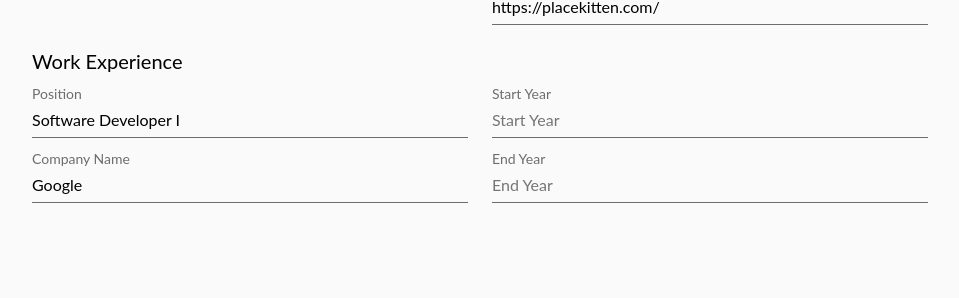
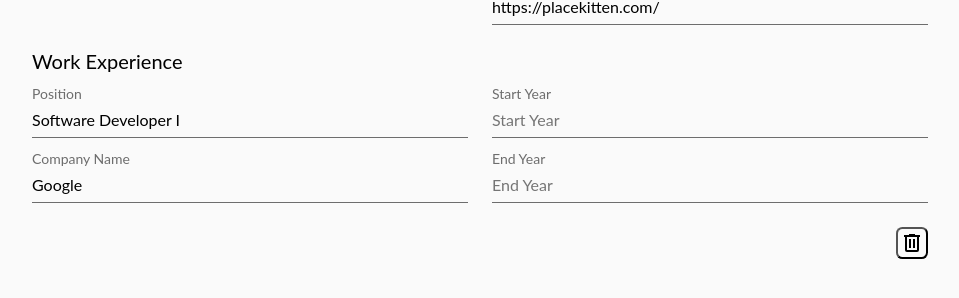
Before and after one commit to ewoknock/cv-generator, a React (Vite) app: page / in a window 1280 px wide. Shown: the part 218-516 px from the top of the page, without its empty margins (160-1119 px from the left). Built offline with nearby package versions, Linux system fonts and the light colour scheme.

Commit message:
Creates delete button component and adds it to the work entry

```diff
--- /dev/null
+++ b/src/components/DeleteButton.jsx
@@ -0,0 +1,22 @@
+import DeleteIcon from '../assets/images/trash-can-outline.svg'
+import '../styles/Button.css'
+
+const deleteImg = new Image()
+deleteImg.src = DeleteIcon
+
+console.log(deleteImg)
+
+function DeleteButton({ onClick }){
+    return (
+        <button
+            type='button'
+            onClick={() => onClick()}
+            aria-label="Delete Entry"
+            className='btn delete-btn'
+        >
+        <img src={DeleteIcon}/>
+        </button>
+    )
+}
+
+export default DeleteButton
--- a/src/components/Work.jsx
+++ b/src/components/Work.jsx
@@ -1,5 +1,6 @@
 import { useContext } from 'react'
 import { DataContext } from '../contexts/DataContext'
+import DeleteButton from './DeleteButton'
 import '../styles/Work.css'
 
     /*
@@ -54,7 +55,8 @@ function Work(){
                 const key = `company${index}`
 
                 return (
-                    <div key={key} className='position'>
+                    <section key={key} className='position'>
+                        <div className='position-entry'>
                             <div className='position-info'>
                                 <div className='form-group'>
                                     <label htmlFor='position' className='form-label'>Position</label>
@@ -108,6 +110,8 @@ function Work(){
                                 </div>
                             </div>
                         </div>
+                        <DeleteButton onClick={() => removeEntry(index)} />
+                    </section>
                 )
             })}
 
--- a/src/index.css
+++ b/src/index.css
@@ -82,6 +82,7 @@ a{
     --font-size-xxxl: 2rem;
     --font-size-xxxxl: 2.5rem;
 
+    --space-xxxxs: 0.1rem;
     --space-xxxs: 0.25rem;
     --space-xxs: 0.375rem;
     --space-xs: 0.5rem;
@@ -92,6 +93,8 @@ a{
     --space-xxl: 2.5rem;
     --space-xxxl: 3rem;
     --space-xxxxl: 4rem;
+
+    --border-radius: .4rem;
 }
 
 #root{
--- /dev/null
+++ b/src/styles/Button.css
@@ -0,0 +1,7 @@
+.delete-btn{
+    align-self: flex-end;
+    width: var(--font-size-xxxl);
+    background-color: var(--color-white);
+    border-radius: var(--border-radius);
+    padding: var(--space-xxxxs);
+}
--- a/src/styles/Work.css
+++ b/src/styles/Work.css
@@ -1,4 +1,10 @@
 .position{
+    display: flex;
+    flex-direction: column;
+    flex-grow: 1;
+}
+
+.position-entry{
     flex-grow: 1;
     display: flex;
     margin-bottom: var(--space-l);
```
Also changed, not shown: src/assets/images/trash-can-outline.svg (added). Lines whose indentation alone changed are shown as unchanged.
